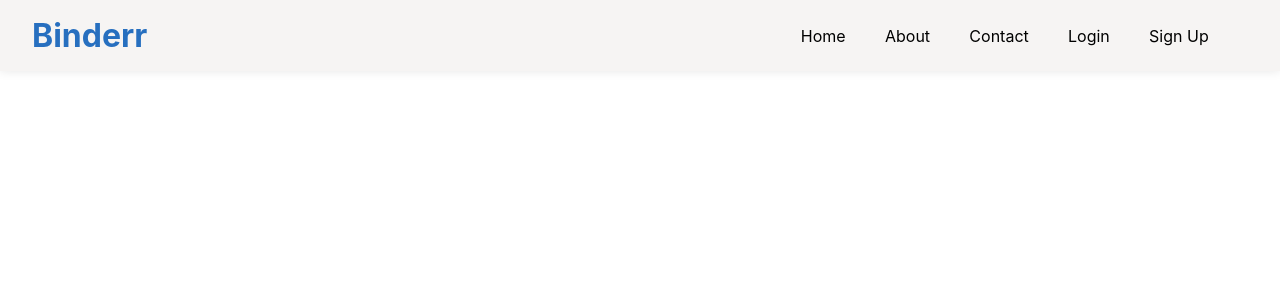
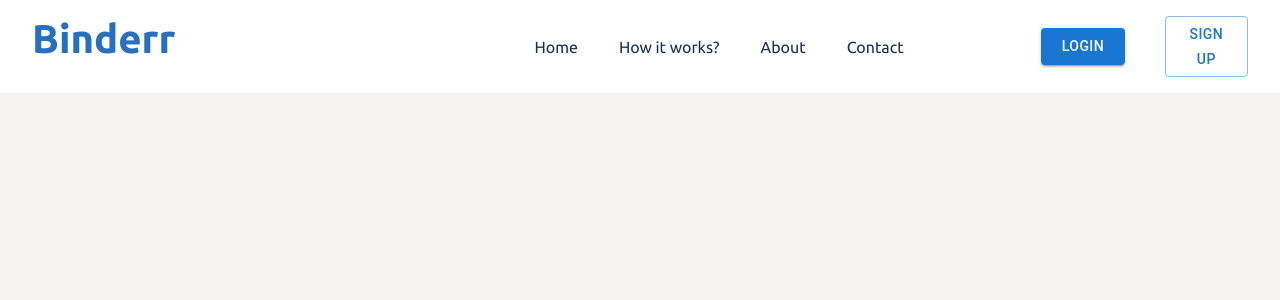
Before and after one commit to saeedkdev/binderr, a Next.js app: page / in a window 1280 px wide. Shown: the top 300 px of the page. Built offline with nearby package versions, Linux system fonts and the light colour scheme.

Commit message:
header navigation done + _document.tsx to fix the styled component issue

```diff
--- a/components/header.tsx
+++ b/components/header.tsx
@@ -2,6 +2,7 @@
 import React from "react";
 import Link from "next/link";
 import styled from "styled-components";
+import { Button } from "@mui/material";
 
 export default function Header() {
 	return (
@@ -11,11 +12,14 @@ export default function Header() {
 			</Logo>
 			<NavLinks>
 				<Link href="/">Home</Link>
+				<Link href="/how">How it works?</Link>
 				<Link href="/about">About</Link>
 				<Link href="/contact">Contact</Link>
-				<Link href="/login">Login</Link>
-				<Link href="/signup">Sign Up</Link>
 			</NavLinks>
+			<UserActions>
+				<LoginButton variant="contained">Login</LoginButton>
+				<SignUpButton  variant="outlined">Sign Up</SignUpButton>
+			</UserActions>
 		</Navbar>
 	);
 }
@@ -23,17 +27,16 @@ export default function Header() {
 // navbar with styled-components
 const Navbar = styled.div`
 	display: grid;
-	grid-template-columns: 60% 40%;
+	grid-template-columns: 30% 53% 17%;
 	width: 100%;
 	padding: 1rem 2rem;
-	background-color: ${(props) => props.theme.colors.cultured};
-	box-shadow: 0 0 10px rgba(0, 0, 0, 0.1);
+	background-color: ${(props) => props.theme.colors.white};
 `;
 
 // logo with styled-components
 const Logo = styled.div`
-	font-size: 2rem;
-	font-weight: 700;
+	font-size: 2.5rem;
+	font-weight: bold;
 	color: ${(props) => props.theme.colors.celticBlue};
 `;
 
@@ -41,4 +44,35 @@ const NavLinks = styled.div`
 	display: flex;
 	justify-content: space-evenly;
 	align-items: center;
+	margin: 0 15%;
+	color: ${(props) => props.theme.colors.spaceCadet};
 `;
+
+const UserActions = styled.div`
+	display: grid;
+	grid-template-columns: 1fr 1fr;
+	justify-content: space-evenly;
+	align-items: center;
+	grid-gap: 2.5rem;
+`;
+
+const LoginButton = styled(Button)`
+	background-color: ${(props) => props.theme.colors.celticBlue};
+	color: ${(props) => props.theme.colors.white};
+	border-radius: 1.5rem;
+	box-shadow: 0;
+	font-family: "Ubuntu", sans-serif;
+	box-shadow: 0;
+	font-size: .85rem;
+	text-transform: none;
+`;
+
+const SignUpButton = styled(Button)`
+	background-color: ${(props) => props.theme.colors.white};
+	color: ${(props) => props.theme.colors.celticBlue};
+	border-radius: 1.5rem;
+	box-shadow: 0;
+	font-family: "Ubuntu", sans-serif;
+	font-size: .85rem;
+	text-transform: none;
+`;
--- a/components/layout.tsx
+++ b/components/layout.tsx
@@ -1,10 +1,15 @@
 import Header from './header';
+import styled from 'styled-components';
 
 export default function Layout({ children }) {
 	return (
-		<>
+		<BodyComponent>
 			<Header />
 			<main>{children}</main>
-		</>
+		</BodyComponent>
 	);
 }
+
+const BodyComponent = styled.div`
+	background-color: ${(props) => props.theme.colors.cultured};
+`;
--- /dev/null
+++ b/pages/_document.tsx
@@ -0,0 +1,30 @@
+import Document from 'next/document'
+import { ServerStyleSheet } from 'styled-components'
+
+export default class MyDocument extends Document {
+  static async getInitialProps(ctx) {
+    const sheet = new ServerStyleSheet()
+    const originalRenderPage = ctx.renderPage
+
+    try {
+      ctx.renderPage = () =>
+        originalRenderPage({
+          enhanceApp: (App) => (props) =>
+            sheet.collectStyles(<App {...props} />),
+        })
+
+      const initialProps = await Document.getInitialProps(ctx)
+      return {
+        ...initialProps,
+        styles: (
+          <>
+            {initialProps.styles}
+            {sheet.getStyleElement()}
+          </>
+        ),
+      }
+    } finally {
+      sheet.seal()
+    }
+  }
+}
--- a/styles/globals.css
+++ b/styles/globals.css
@@ -1,9 +1,12 @@
+@import url('https://fonts.googleapis.com/css2?family=Noto+Sans:ital,wght@0,300;0,400;0,500;0,600;0,700;0,800;1,400&family=Ubuntu:wght@300;400;500;700&display=swap');
+
 html,
 body {
   padding: 0;
   margin: 0;
-  font-family: -apple-system, BlinkMacSystemFont, Segoe UI, Roboto, Oxygen,
-    Ubuntu, Cantarell, Fira Sans, Droid Sans, Helvetica Neue, sans-serif;
+  font-family: 'Noto Sans', sans-serif;
+  font-family: 'Ubuntu', sans-serif !important;
+  background:#F6F4F3;
 }
 
 a {
```
